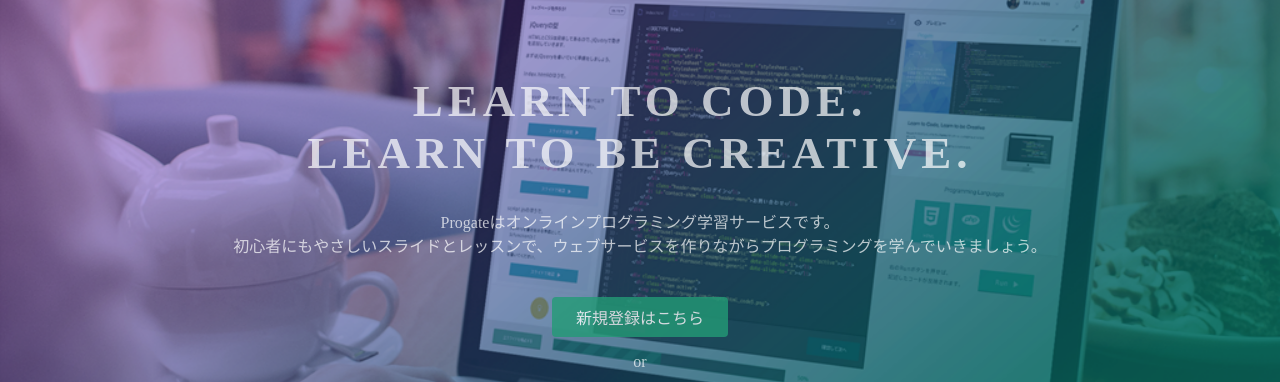
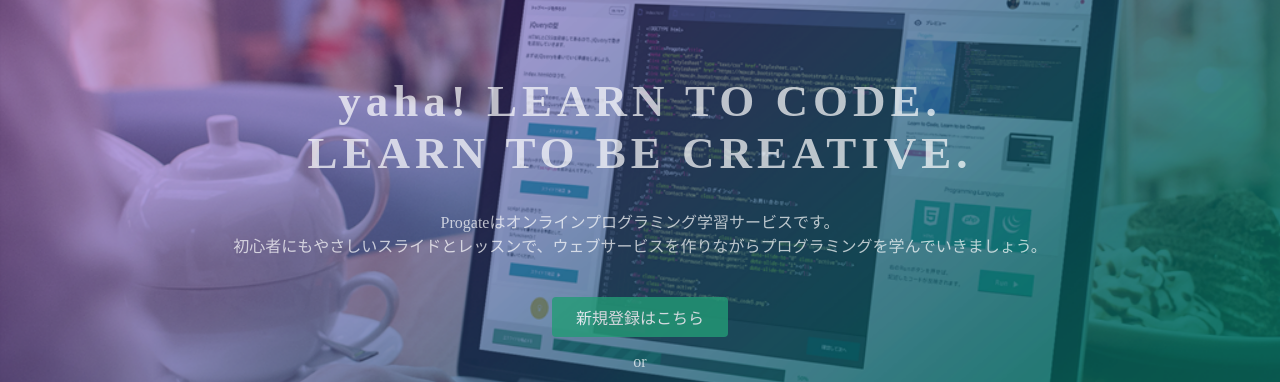
Before and after one commit to Sugimochi/Sugimochi.github.io, a plain HTML site: page index.html in a window 1280 px wide. Shown: the part 135-517 px from the top of the page. Drawn offline with Linux system fonts and the light colour scheme.

Commit message:
yaha追加

```diff
--- a/index.html
+++ b/index.html
@@ -23,7 +23,7 @@
   </header>
   <div class="top-wrapper">
     <div class="container">
-      <h1>LEARN TO CODE.<br>LEARN TO BE CREATIVE.</h1>
+      <h1>yaha! LEARN TO CODE.<br>LEARN TO BE CREATIVE.</h1>
       <p>Progateはオンラインプログラミング学習サービスです。<br>初心者にもやさしいスライドとレッスンで、ウェブサービスを作りながらプログラミングを学んでいきましょう。</p>
       <div class="btn-wrapper">
         <a href="#" class="btn signup">新規登録はこちら</a>
```
